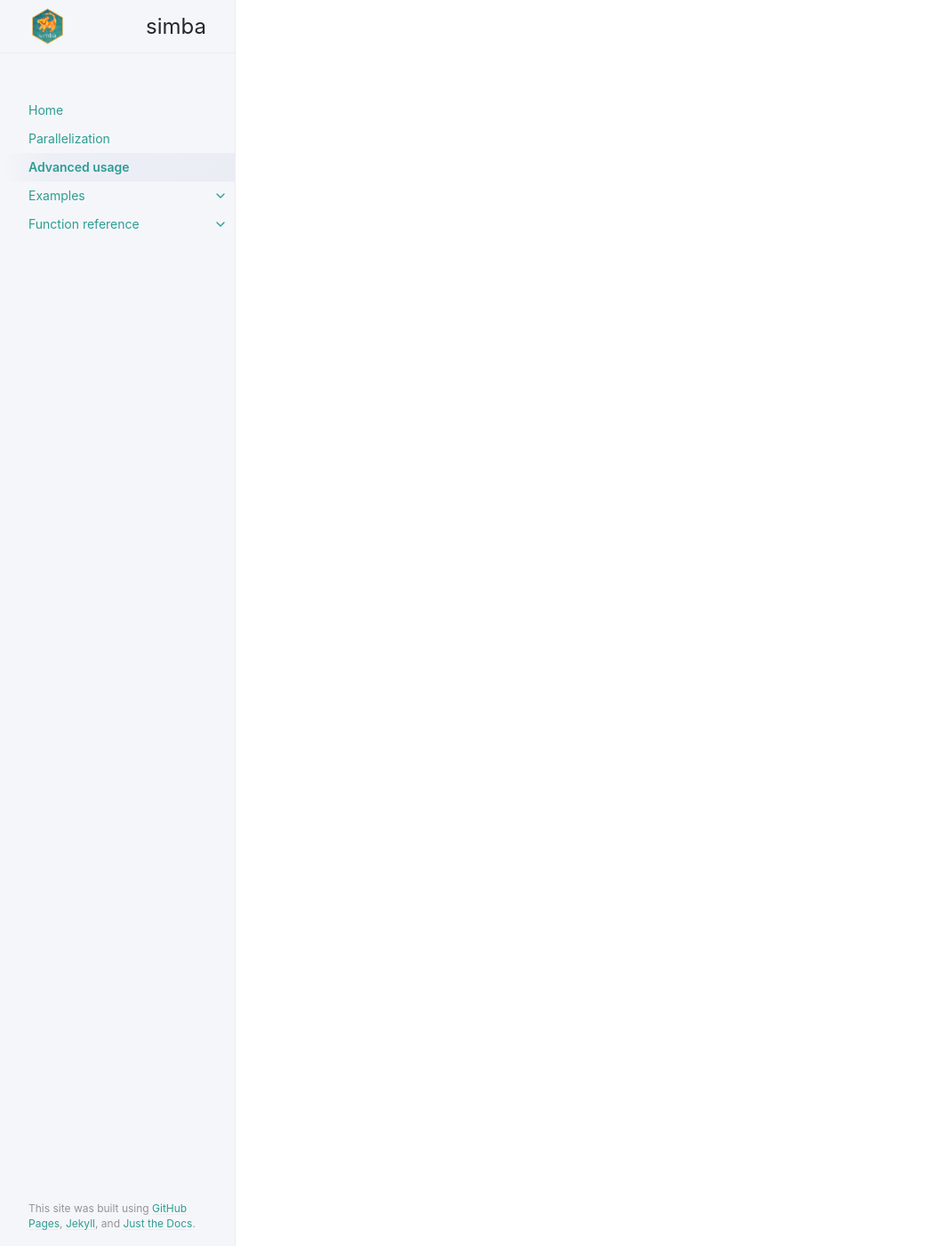
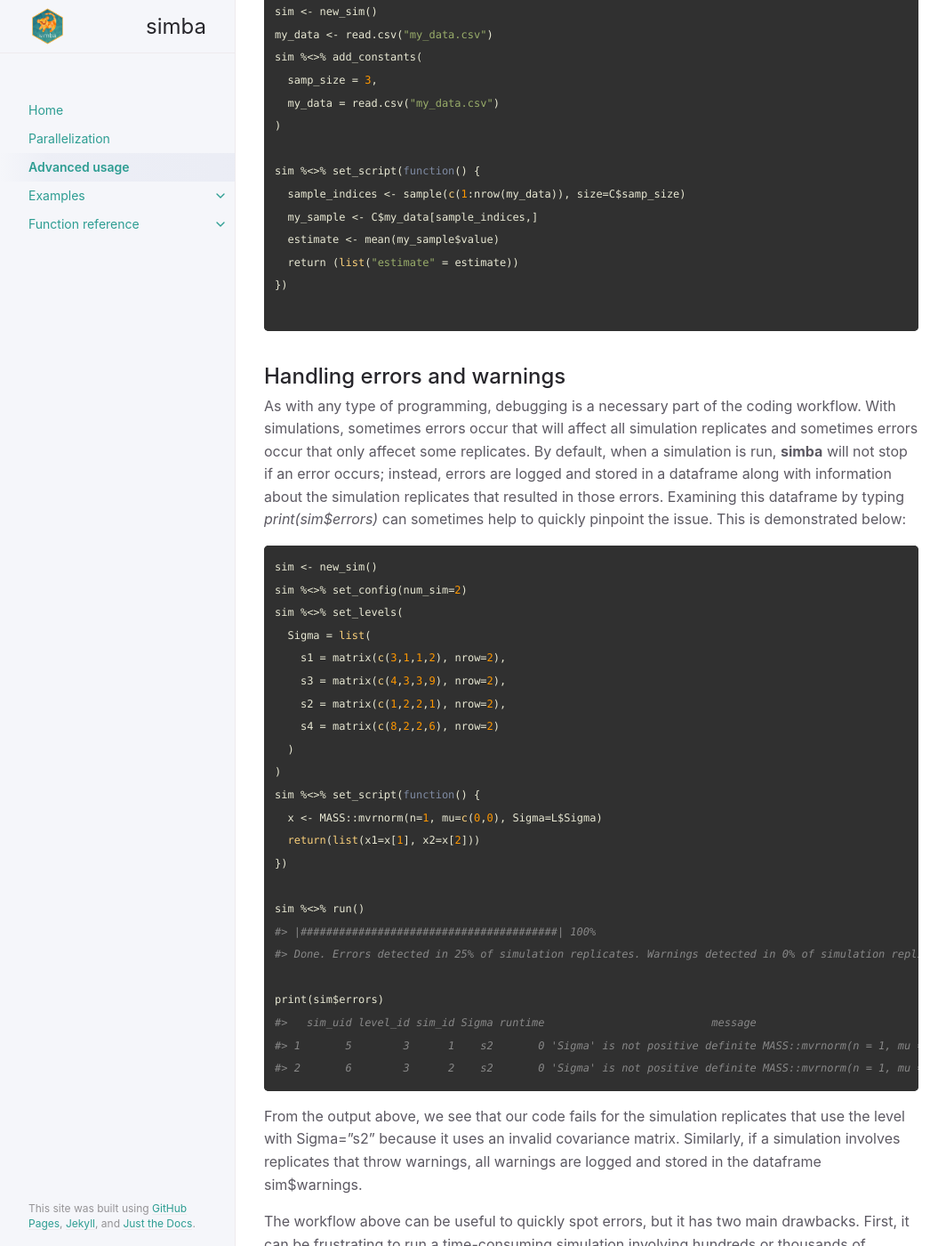
Before and after one commit to Avi-Kenny/SimEngine, a Jekyll site: the page built from docs/docs/advanced-usage.md, in a window 1280 px wide and 1400 px high, scrolled down 969 px. Shown: the whole window at 89% size, without its empty margins (107-1171 px from the left). Built offline with Jekyll 4.4.1, drawn with Linux system fonts in a browser that asks for light colours; some of the changed text lies outside the part shown.

Commit message:
Doc updates

````diff
--- a/docs/docs/advanced-usage.md
+++ b/docs/docs/advanced-usage.md
@@ -10,6 +10,79 @@
 
 ---
 
-## Header
+## Complex simulation levels
 
-Text text text text text
+Often, simulation levels will be simple, such as a vector of sample sizes. However, !!!!!
+
+```R
+TO DO
+```
+
+## Setting seeds
+
+When R code involves random functions like rnorm() or sample(), it is often desirable to have the ability to reproduce exact results. In a simple R script, calling the set.seed() function at the top of your script ensures that the code that follows will produce the same results whenever the script is run. However, a more nuanced strategy is needed when running simulations. If we are running 100 replicates of the same simulation, we typically don't want each replicate to return identical results; rather, we would like for each replicate to be different from one another, but for *the entire set of replicates* to be the same when we run the entire simulation twice in a row. Luckily, **simba** manages this process for you, even when simulations are being run in parallel. **simba** uses a single "global seed" that changes the individual seeds for each simulation replicate; if desired you can use set_config() to change this global seed:
+
+```R
+sim %<>% set_config(seed=123)
+```
+
+## Using simulation constants
+
+A simulation constant is any R object that does not change across simulation replicates. It can be useful as an organizational "container" to store global values that you may want to change later. It can also be used to store external data that you need in your simulation. This is especially useful when the external data requires some amount of time-intensive processing that you only want to do once. The code below demonstrates both uses of simulation constants.
+
+```R
+sim <- new_sim()
+my_data <- read.csv("my_data.csv")
+sim %<>% add_constants(
+  samp_size = 3,
+  my_data = read.csv("my_data.csv")
+)
+
+sim %<>% set_script(function() {
+  sample_indices <- sample(c(1:nrow(my_data)), size=C$samp_size)
+  my_sample <- C$my_data[sample_indices,]
+  estimate <- mean(my_sample$value)
+  return (list("estimate" = estimate))
+})
+
+```
+
+## Handling errors and warnings
+
+As with any type of programming, debugging is a necessary part of the coding workflow. With simulations, sometimes errors occur that will affect all simulation replicates and sometimes errors occur that only affecet some replicates. By default, when a simulation is run, **simba** will not stop if an error occurs; instead, errors are logged and stored in a dataframe along with information about the simulation replicates that resulted in those errors. Examining this dataframe by typing *print(sim$errors)* can sometimes help to quickly pinpoint the issue. This is demonstrated below:
+
+```R
+sim <- new_sim()
+sim %<>% set_config(num_sim=2)
+sim %<>% set_levels(
+  Sigma = list(
+    s1 = matrix(c(3,1,1,2), nrow=2),
+    s3 = matrix(c(4,3,3,9), nrow=2),
+    s2 = matrix(c(1,2,2,1), nrow=2),
+    s4 = matrix(c(8,2,2,6), nrow=2)
+  )
+)
+sim %<>% set_script(function() {
+  x <- MASS::mvrnorm(n=1, mu=c(0,0), Sigma=L$Sigma)
+  return(list(x1=x[1], x2=x[2]))
+})
+
+sim %<>% run()
+#> |########################################| 100%
+#> Done. Errors detected in 25% of simulation replicates. Warnings detected in 0% of simulation replicates.
+
+print(sim$errors)
+#>   sim_uid level_id sim_id Sigma runtime                          message                                                call
+#> 1       5        3      1    s2       0 'Sigma' is not positive definite MASS::mvrnorm(n = 1, mu = c(0, 0), Sigma = L$Sigma)
+#> 2       6        3      2    s2       0 'Sigma' is not positive definite MASS::mvrnorm(n = 1, mu = c(0, 0), Sigma = L$Sigma)
+```
+
+From the output above, we see that our code fails for the simulation replicates that use the level with Sigma="s2" because it uses an invalid covariance matrix. Similarly, if a simulation involves replicates that throw warnings, all warnings are logged and stored in the dataframe sim$warnings.
+
+The workflow above can be useful to quickly spot errors, but it has two main drawbacks. First, it can be frustrating to run a time-consuming simulation involving hundreds or thousands of replicates, only to find out at the very end that every replicate failed because of a typo. It is often useful to stop an entire simulation after a single error has occurred. Second, it can sometimes be difficult to determine exactly what caused an error without making use of more advanced debugging tools. For both of these situations, use the following configuration option:
+
+```R
+sim %<>% set_config(stop_at_error=TRUE)
+```
+
+Setting *stop_at_error=TRUE* will stop the simulation when it encounters any error. Furthermore, the error will be thrown by R in the usual way, and so if you are running the simulation in RStudio, you can make use of the built-in debugging tools to find and fix the bug. For example, you can click "Show Traceback" to view the entire call stack and see the function calls that led to the error, or you can click "Rerun with debug" to active the interactive debugger, which reruns the code and pauses execution where the error occurred so that you can examine objects in the function's environment. Try running the code above in RStudio but with the *stop_at_error=TRUE* configuration option, clicking "Rerun with debug", and then typing *print(Sigma)* in the console.
````
Also changed, not shown: docs/docs/examples/example-1.md (+1 -2 lines), 4 other files.
